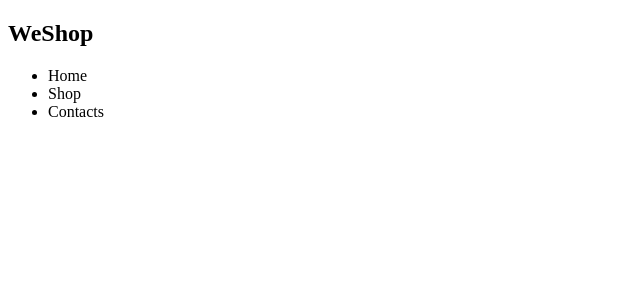
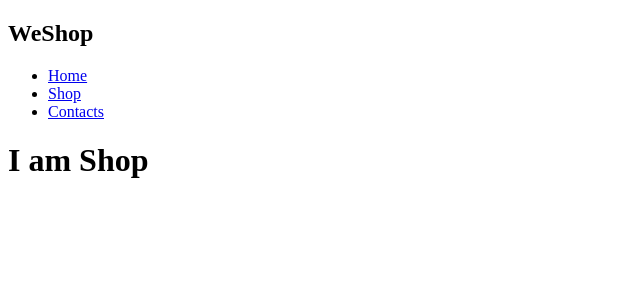
Before and after one commit to Velthas/shopping-cart-typescript, a React (Create React App) app: page /shop in a window 1280 px wide. Shown: the top 300 px of the page, without its empty margins (0-640 px from the left). Built offline with nearby package versions, Linux system fonts and the light colour scheme.

Commit message:
added main routes and pages file

```diff
--- a/src/App.js
+++ b/src/App.js
@@ -1,8 +1,19 @@
+import { BrowserRouter } from 'react-router-dom';
+
 import Header from './components/Header';
+import Main from './components/Main';
+
 
 function App() {
+
+
   return (
-    <Header/>
+    <>
+    <BrowserRouter>
+      <Header/>
+      <Main/>
+    </BrowserRouter>
+    </>
   );
 }
 
--- a/src/components/Header.js
+++ b/src/components/Header.js
@@ -1,4 +1,5 @@
 import React, { useState } from 'react';
+import { Link } from 'react-router-dom';
 import styled from 'styled-components';
 
 const Header = () => {
@@ -9,13 +10,13 @@ const Header = () => {
       </h1>
       <ul>
         <li>
-            { 'Home' }
+          <Link to="/">  { 'Home' } </Link>
         </li>
         <li>
-            { 'Shop' }
+          <Link to="/shop">  { 'Shop' } </Link>
         </li>
         <li>
-            { 'Contacts' }
+          <Link to="/contacts"> { 'Contacts' } </Link>
         </li>
       </ul>
     </nav>
--- a/src/components/Main.js
+++ b/src/components/Main.js
@@ -0,0 +1,19 @@
+import { Routes, Route } from 'react-router-dom';
+
+import Home from '../pages/Home';
+import Shop from '../pages/Shop';
+import Contacts from '../pages/Contacts';
+import Cart from '../pages/Cart';
+
+const Main = () => {
+  return (
+      <Routes>
+        <Route path="/" element={ <Home/> }/>
+        <Route path="/shop" element={ <Shop/> }/>
+        <Route path="/contacts" element={ <Contacts/> }/>
+        <Route path="/cart" element={ <Cart/> }/>
+      </Routes>
+  )
+}
+
+export default Main;
--- /dev/null
+++ b/src/pages/Cart.js
@@ -0,0 +1,7 @@
+const Cart = () => {
+  return (
+    <h1>I am cart</h1>
+  )
+}
+
+export default Cart;
--- /dev/null
+++ b/src/pages/Contacts.js
@@ -0,0 +1,7 @@
+const Contacts = () => {
+  return (
+    <h1>I am Contacts</h1>
+  )
+}
+
+export default Contacts;
--- /dev/null
+++ b/src/pages/Home.js
@@ -0,0 +1,7 @@
+const Home = () => {
+  return (
+    <h1>I am home</h1>
+  )
+}
+
+export default Home;
--- /dev/null
+++ b/src/pages/Shop.js
@@ -0,0 +1,7 @@
+const Shop = () => {
+  return (
+    <h1>I am Shop</h1>
+  )
+}
+
+export default Shop;
```
